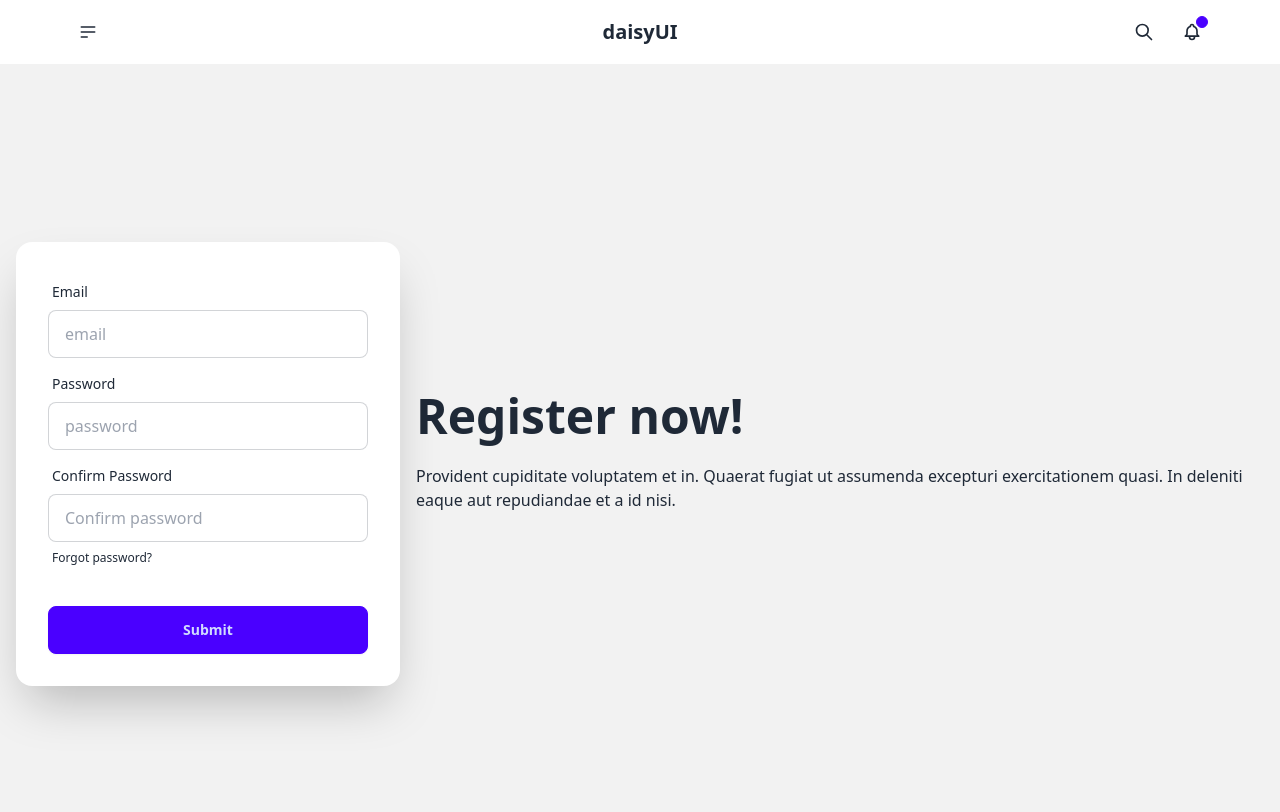
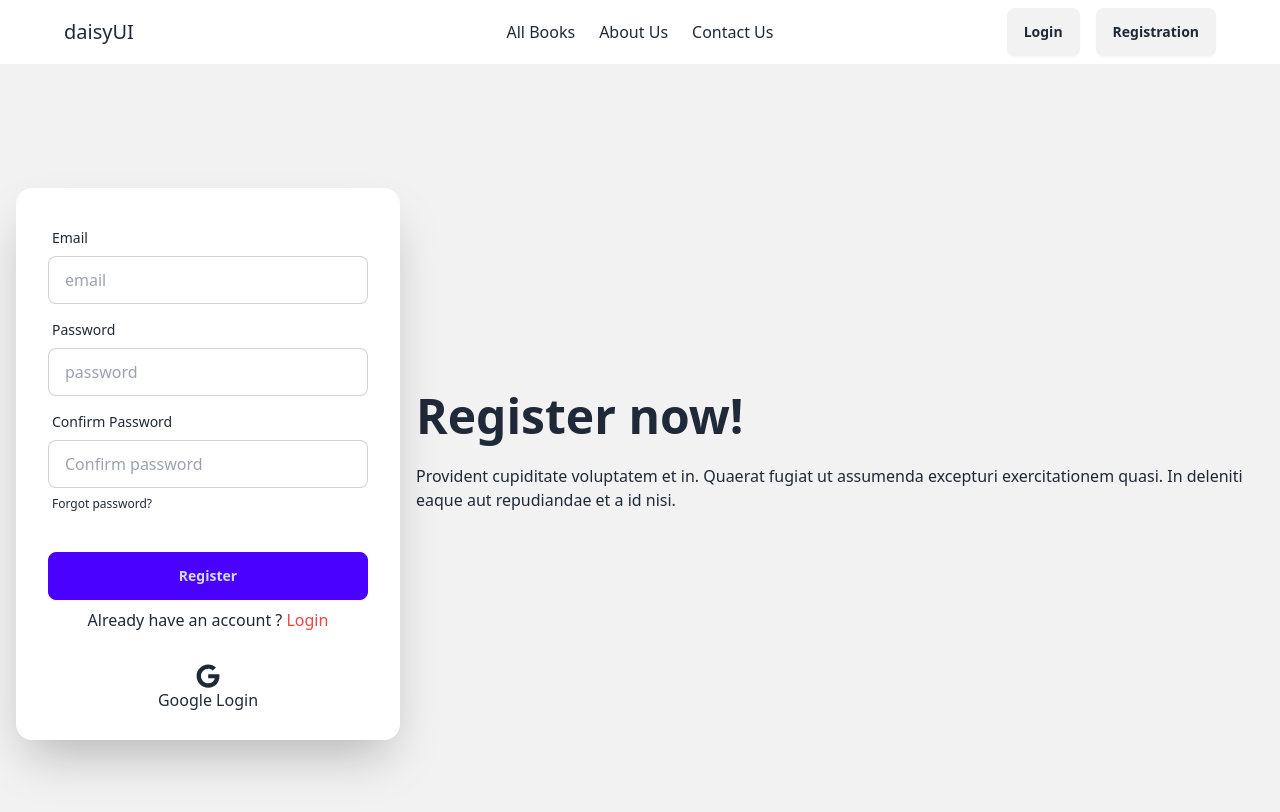
Before and after one commit to almahin-51/Aalor_Michhil, a React (Vite) app: page /register in a window 1280 px wide. Shown: the top 812 px of the page. Built offline with nearby package versions, Linux system fonts and the light colour scheme; no server answers.

Commit message:
navbar, google login added

```diff
--- a/package.json
+++ b/package.json
@@ -10,11 +10,13 @@
     "preview": "vite preview"
   },
   "dependencies": {
+    "firebase": "^10.12.1",
     "json-server": "^1.0.0-beta.0",
     "localforage": "^1.10.0",
     "match-sorter": "^6.3.4",
     "react": "^18.2.0",
     "react-dom": "^18.2.0",
+    "react-firebase-hooks": "^5.1.1",
     "react-icons": "^5.2.1",
     "react-router-dom": "^6.23.1",
     "sort-by": "^1.2.0"
--- a/src/Components/Navbar.jsx
+++ b/src/Components/Navbar.jsx
@@ -1,9 +1,19 @@
+import { useAuthState, useSignOut } from "react-firebase-hooks/auth";
+import { Link } from "react-router-dom";
+import auth from "../Firebase/firebase.config";
+
 const Navbar = () => {
+  const [user] = useAuthState(auth);
+  const [signOut] = useSignOut(auth);
+
+  const handleLogout = async () => {
+    await signOut();
+  };
   return (
-    <div className="navbar bg-base-100 px-16">
+    <div className="navbar bg-base-100 sticky top-0 px-16 z-10">
       <div className="navbar-start">
         <div className="dropdown">
-          <div tabIndex={0} role="button" className="btn btn-ghost btn-circle">
+          <div tabIndex={0} role="button" className=" lg:hidden">
             <svg
               xmlns="http://www.w3.org/2000/svg"
               className="h-5 w-5"
@@ -15,7 +25,7 @@ const Navbar = () => {
                 strokeLinecap="round"
                 strokeLinejoin="round"
                 strokeWidth="2"
-                d="M4 6h16M4 12h16M4 18h7"
+                d="M4 6h16M4 12h8m-8 6h16"
               />
             </svg>
           </div>
@@ -24,62 +34,60 @@ const Navbar = () => {
             className="menu menu-sm dropdown-content mt-3 z-[1] p-2 shadow bg-base-100 rounded-box w-52"
           >
             <li>
-              <a href="/">Homepage</a>
+              <a>All Recepies</a>
             </li>
             <li>
-              <a href="/about">About</a>
+              <a>About Us</a>
             </li>
             <li>
-              <a href="/login">Login</a>
-            </li>
-            <li>
-              <a href="/register">Register</a>
+              <a>Contact Us</a>
             </li>
           </ul>
         </div>
+        <a className=" text-xl">daisyUI</a>
       </div>
-      <div className="navbar-center">
-        <a href="/" className="btn btn-ghost text-xl">
-          daisyUI
-        </a>
+      <div className="navbar-center hidden lg:flex">
+        <ul className="flex items-center gap-6 px-1">
+          <li>
+            <Link to={"/allbooks"}>All Books</Link>
+          </li>
+          <li>
+            <Link to={"/about"}>About Us</Link>
+          </li>
+          <li>
+            <a>Contact Us</a>
+          </li>
+        </ul>
       </div>
-      <div className="navbar-end">
-        <button className="btn btn-ghost btn-circle">
-          <svg
-            xmlns="http://www.w3.org/2000/svg"
-            className="h-5 w-5"
-            fill="none"
-            viewBox="0 0 24 24"
-            stroke="currentColor"
-          >
-            <path
-              strokeLinecap="round"
-              strokeLinejoin="round"
-              strokeWidth="2"
-              d="M21 21l-6-6m2-5a7 7 0 11-14 0 7 7 0 0114 0z"
-            />
-          </svg>
-        </button>
-        <button className="btn btn-ghost btn-circle">
-          <div className="indicator">
-            <svg
-              xmlns="http://www.w3.org/2000/svg"
-              className="h-5 w-5"
-              fill="none"
-              viewBox="0 0 24 24"
-              stroke="currentColor"
-            >
-              <path
-                strokeLinecap="round"
-                strokeLinejoin="round"
-                strokeWidth="2"
-                d="M15 17h5l-1.405-1.405A2.032 2.032 0 0118 14.158V11a6.002 6.002 0 00-4-5.659V5a2 2 0 10-4 0v.341C7.67 6.165 6 8.388 6 11v3.159c0 .538-.214 1.055-.595 1.436L4 17h5m6 0v1a3 3 0 11-6 0v-1m6 0H9"
-              />
-            </svg>
-            <span className="badge badge-xs badge-primary indicator-item"></span>
+      {!user?.email ? (
+        <div className="navbar-end flex gap-4">
+          <Link to={"/login"} className="btn">
+            Login
+          </Link>
+          <Link to={"/register"} className="btn">
+            Registration
+          </Link>
+        </div>
+      ) : (
+        <div className="navbar-end flex gap-4">
+          <div>
+            <button className="btn" onClick={handleLogout}>
+              Logout
+            </button>
           </div>
-        </button>
-      </div>
+          <div>
+            <Link to={"/dashboard"} className="btn">
+              Dashboard
+            </Link>
+          </div>
+
+          <div className="avatar placeholder">
+            <div className="bg-neutral text-neutral-content rounded-full w-8">
+              <span>AS</span>
+            </div>
+          </div>
+        </div>
+      )}
     </div>
   );
 };
--- /dev/null
+++ b/src/Components/auth/GoogleLogin.jsx
@@ -0,0 +1,21 @@
+import { useSignInWithGoogle } from "react-firebase-hooks/auth";
+import auth from "../../Firebase/firebase.config";
+import { FaGoogle } from "react-icons/fa";
+const GoogleLogin = () => {
+  const [signInWithGoogle, user, loading, error] = useSignInWithGoogle(auth);
+
+  console.log(user, loading, error);
+  return (
+    <div>
+      <button
+        onClick={() => signInWithGoogle()}
+        className="flex flex-col justify-center items-center w-full rounded-lg"
+      >
+        <FaGoogle className="text-2xl" />
+        Google Login
+      </button>
+    </div>
+  );
+};
+
+export default GoogleLogin;
--- /dev/null
+++ b/src/Firebase/firebase.config.js
@@ -0,0 +1,18 @@
+import { initializeApp } from "firebase/app";
+import { getAuth } from "firebase/auth";
+
+const firebaseConfig = {
+  apiKey: "AIzaSyAt77l5mfB_D3MVpcoyyRJn5S3oRptQ1IA",
+  authDomain: "aalor-michhil.firebaseapp.com",
+  projectId: "aalor-michhil",
+  storageBucket: "aalor-michhil.appspot.com",
+  messagingSenderId: "439770232707",
+  appId: "1:439770232707:web:d3e8628491e6f95d56a8b6",
+  measurementId: "G-0TBQDG8MK6",
+};
+
+// Initialize Firebase
+const app = initializeApp(firebaseConfig);
+
+const auth = getAuth(app);
+export default auth;
--- /dev/null
+++ b/src/Pages/AllBooks.jsx
@@ -0,0 +1,29 @@
+import { useEffect, useState } from "react";
+import BooksCard from "../Components/Cards/BooksCard";
+
+const AllBooks = () => {
+  const [books, setBooks] = useState([]);
+
+  useEffect(() => {
+    async function load() {
+      const BookRes = await fetch("http://localhost:3000/books");
+      const BookData = await BookRes.json();
+      setBooks(BookData);
+    }
+    load();
+  }, []);
+  return (
+    <div>
+      <div>
+        <h1>All Books</h1>
+      </div>
+      <div className="flex justify-center flex-wrap gap-10 px-16">
+        {books?.map((book) => (
+          <BooksCard key={book.id} book={book} />
+        ))}
+      </div>
+    </div>
+  );
+};
+
+export default AllBooks;
--- a/src/Pages/Login.jsx
+++ b/src/Pages/Login.jsx
@@ -1,3 +1,6 @@
+import { Link } from "react-router-dom";
+import GoogleLogin from "../Components/auth/GoogleLogin";
+
 const Login = () => {
   return (
     <div>
@@ -43,7 +46,20 @@ const Login = () => {
               <div className="form-control mt-6">
                 <button className="btn btn-primary">Login</button>
               </div>
+
+              <p className="text-center">
+                Don&apos;t have any account ?{" "}
+                <Link to={"/register"} className="text-red-500">
+                  Register
+                </Link>
+              </p>
             </form>
+
+            <div className="w-full ">
+              <div className="flex flex-col justify-center gap-2 mx-7 mb-7">
+                <GoogleLogin />
+              </div>
+            </div>
           </div>
         </div>
       </div>
--- a/src/Pages/Register.jsx
+++ b/src/Pages/Register.jsx
@@ -1,3 +1,6 @@
+import { Link } from "react-router-dom";
+import GoogleLogin from "../Components/auth/GoogleLogin";
+
 const Register = () => {
   return (
     <div className="hero min-h-screen bg-base-200">
@@ -51,9 +54,22 @@ const Register = () => {
               </label>
             </div>
             <div className="form-control mt-6">
-              <button className="btn btn-primary">Submit</button>
+              <button className="btn btn-primary">Register</button>
             </div>
+
+            <p className="text-center">
+              Already have an account ?{" "}
+              <Link to={"/login"} className="text-red-500">
+                Login
+              </Link>
+            </p>
           </form>
+
+          <div className="  w-full ">
+            <div className="flex flex-col gap-2 mx-7 mb-7">
+              <GoogleLogin />
+            </div>
+          </div>
         </div>
       </div>
     </div>
--- a/src/Routes/router.jsx
+++ b/src/Routes/router.jsx
@@ -5,6 +5,7 @@ import Login from "../Pages/Login";
 import Register from "../Pages/Register";
 import ErrorPage from "../Pages/ErrorPage";
 import About from "../Pages/About";
+import AllBooks from "../Pages/AllBooks";
 
 export const router = createBrowserRouter([
   {
@@ -28,6 +29,10 @@ export const router = createBrowserRouter([
         path: "/register",
         element: <Register />,
       },
+      {
+        path: "/allbooks",
+        element: <AllBooks />,
+      },
     ],
   },
 ]);
```
Also changed, not shown: 1 other file (tests, documents, lock files or other folders).
